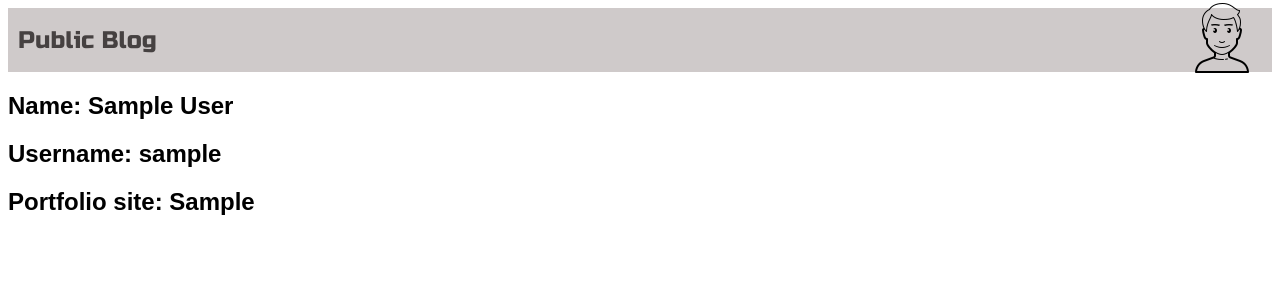
After one commit to armanaaquib/django-blog-project, a Django app: template accounts/templates/userprofile_detail.html in a window 1280 px wide. The commit adds this page. Shown: the top 300 px of the page. Run offline with Django 3.2, Linux system fonts and the light colour scheme; the template is opened without the code that fills it: most values are stand-ins (such as "Sample title", 1, 10 or a date in 2020).

Commit message:
Added: Login and Profile

```diff
--- /dev/null
+++ b/accounts/templates/userprofile_detail.html
@@ -0,0 +1,11 @@
+{% extends 'base.html' %}
+
+{% block title %}{{ user_profile.username }}{% endblock %}
+
+{% block body %}
+    <div>
+        <h2>Name: {{ user_profile.full_name }}</h2>
+        <h2>Username: {{ user_profile.username }}</h2>
+        <h2>Portfolio site: {{ user_profile.portfolio_site }}</h2>
+    </div>
+{% endblock %}
--- a/accounts/urls.py
+++ b/accounts/urls.py
@@ -1,8 +1,10 @@
-from django.urls import re_path
-from .views import SignUpView
+from django.urls import re_path,path
+from .views import SignUpView, UserProfileDetailView, LoginView
 
 app_name = 'accounts'
 
 urlpatterns = [
     re_path(r'^signUp/', SignUpView.as_view(), name='signUp'),
+    re_path(r'^login/', LoginView.as_view(), name='login'),
+    re_path(r'profile/', UserProfileDetailView.as_view(), name='profile'),
 ]
--- a/django_blog_project/urls.py
+++ b/django_blog_project/urls.py
@@ -21,7 +21,7 @@ from django.conf.urls.static import static
 urlpatterns = [
     re_path(r'^admin/', admin.site.urls),
     re_path(r'^', include('blog.urls', namespace='blog')),
-    re_path(r'^accounts/', include('accounts.urls')),
+    re_path(r'^accounts/', include('accounts.urls', namespace='accounts')),
 ]
 
 if settings.DEBUG:
--- a/templates/base.html
+++ b/templates/base.html
@@ -14,8 +14,13 @@
 
   <body>
     <nav class="nav-bar">
-      <div class="left-nav-bar">
+      <div>
         <a class="nav-item nav-home" href="{% url 'blog:post-list' %}">Public Blog</a>
+      </div>
+      <div>
+        <a class="user-icon" href="{% url 'accounts:profile' %}">
+          <img class="user-icon-img" src="{% static 'png/user-icon.png' %}">
+        </a>
       </div>
     </nav>
 
```
Also changed, not shown: accounts/tests/test_views.py (+41 -2 lines), accounts/views.py (+11 -1 lines), accounts/tests/test_forms.py (line endings or trailing spaces), accounts/tests/test_models.py (line endings or trailing spaces), static/png/user-icon.png (added).
